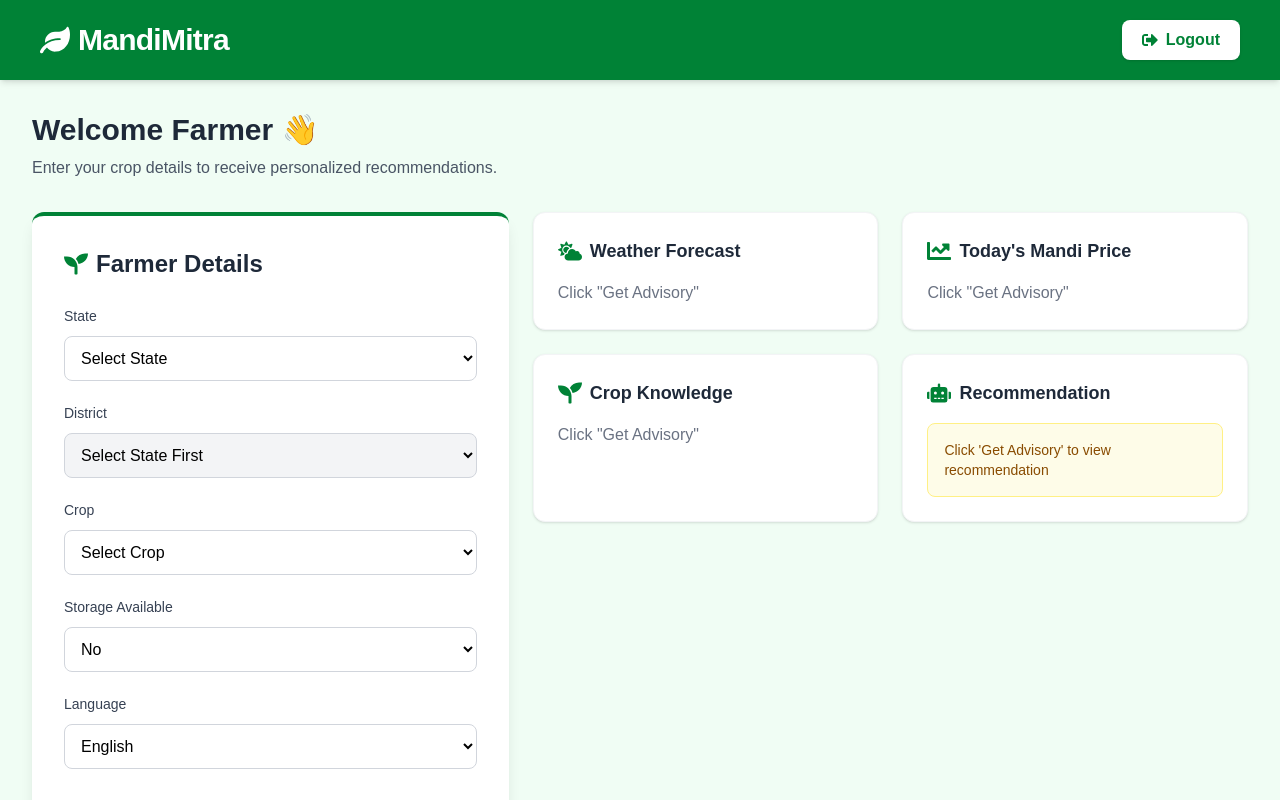
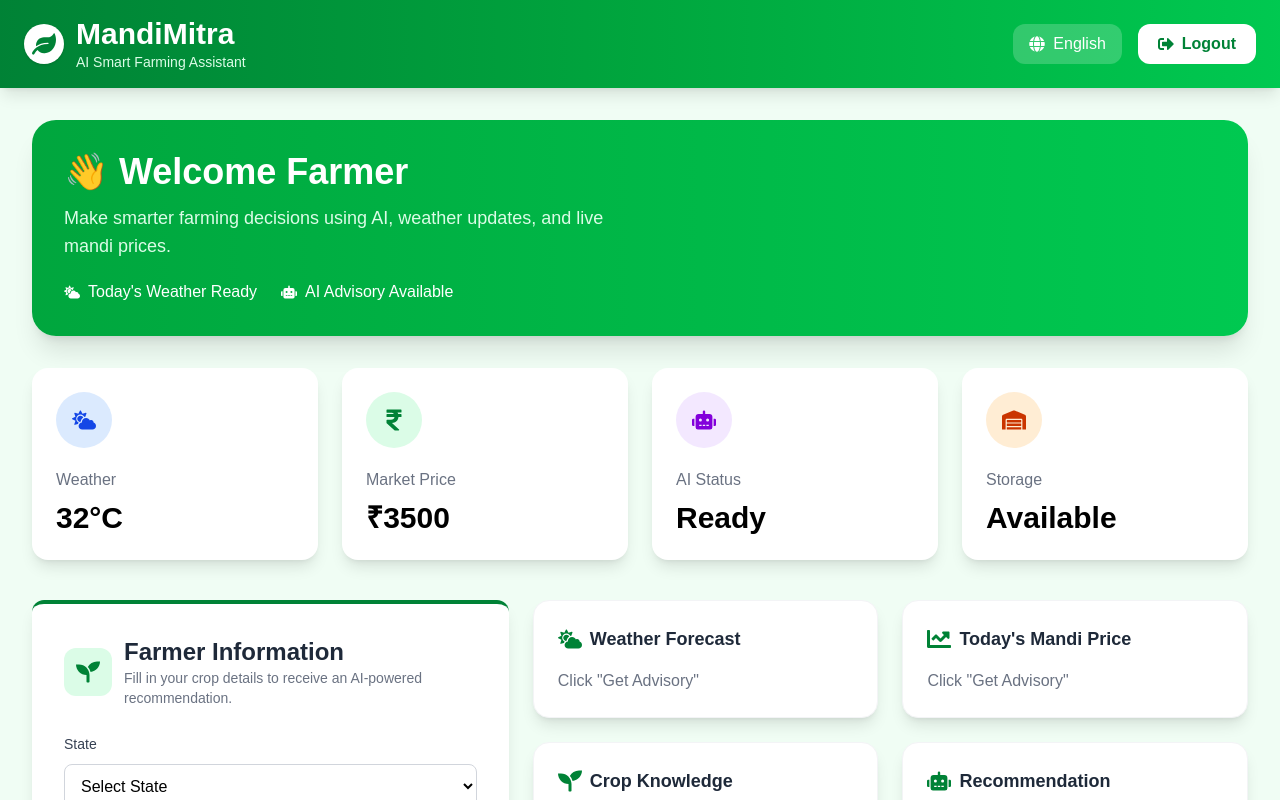
Before and after one commit to GeneralMK7/mandi-mitra, a React app in the folder frontend/: page /farmer in a window 1280 px wide. Shown: the top 800 px of the page. Built offline with nearby package versions, Linux system fonts and the light colour scheme; the HTML template or start-up script is replaced by a standard one.

Commit message:
UI changed

```diff
--- /dev/null
+++ b/frontend/src/components/Header.jsx
@@ -0,0 +1,42 @@
+import { FaLeaf, FaSignOutAlt, FaGlobe } from "react-icons/fa";
+
+export default function Header({ handleLogout }) {
+  return (
+    <header className="sticky top-0 z-50 bg-gradient-to-r from-green-700 via-green-600 to-green-500 shadow-lg">
+      <div className="max-w-7xl mx-auto flex items-center justify-between px-6 py-4">
+
+        <div className="flex items-center gap-3">
+          <div className="bg-white p-2 rounded-full shadow">
+            <FaLeaf className="text-green-700 text-2xl" />
+          </div>
+
+          <div>
+            <h1 className="text-3xl font-bold text-white">
+              MandiMitra
+            </h1>
+            <p className="text-green-100 text-sm">
+              AI Smart Farming Assistant
+            </p>
+          </div>
+        </div>
+
+        <div className="flex items-center gap-4">
+
+          <button className="flex items-center gap-2 bg-white/20 px-4 py-2 rounded-xl text-white hover:bg-white/30 transition">
+            <FaGlobe />
+            English
+          </button>
+
+          <button
+            onClick={handleLogout}
+            className="flex items-center gap-2 bg-white text-green-700 px-5 py-2 rounded-xl font-semibold hover:bg-green-100 transition"
+          >
+            <FaSignOutAlt />
+            Logout
+          </button>
+
+        </div>
+      </div>
+    </header>
+  );
+}
--- /dev/null
+++ b/frontend/src/components/Hero.jsx
@@ -0,0 +1,42 @@
+import { FaCloudSun, FaRobot } from "react-icons/fa";
+
+export default function Hero() {
+  return (
+    <div className="bg-gradient-to-r from-green-600 to-green-500 rounded-3xl p-8 shadow-xl text-white mb-8">
+
+      <div className="flex flex-col justify-center">
+
+        <div>
+
+          <h2 className="text-4xl font-bold mb-3">
+            👋 Welcome Farmer
+          </h2>
+
+          <p className="text-green-100 text-lg mb-5 max-w-xl">
+            Make smarter farming decisions using AI, weather updates,
+            and live mandi prices.
+          </p>
+
+          <div className="flex gap-6 flex-wrap">
+
+            <div className="flex items-center gap-2">
+              <FaCloudSun />
+              <span>Today's Weather Ready</span>
+            </div>
+
+            <div className="flex items-center gap-2">
+              <FaRobot />
+              <span>AI Advisory Available</span>
+            </div>
+
+          </div>
+
+        </div>
+
+
+
+      </div>
+
+    </div>
+  );
+}
--- /dev/null
+++ b/frontend/src/components/StatsCards.jsx
@@ -0,0 +1,60 @@
+import {
+  FaCloudSun,
+  FaRupeeSign,
+  FaRobot,
+  FaWarehouse,
+} from "react-icons/fa";
+
+export default function StatsCards() {
+  const cards = [
+    {
+      title: "Weather",
+      value: "32°C",
+      icon: <FaCloudSun />,
+      color: "bg-blue-100 text-blue-700",
+    },
+    {
+      title: "Market Price",
+      value: "₹3500",
+      icon: <FaRupeeSign />,
+      color: "bg-green-100 text-green-700",
+    },
+    {
+      title: "AI Status",
+      value: "Ready",
+      icon: <FaRobot />,
+      color: "bg-purple-100 text-purple-700",
+    },
+    {
+      title: "Storage",
+      value: "Available",
+      icon: <FaWarehouse />,
+      color: "bg-orange-100 text-orange-700",
+    },
+  ];
+
+  return (
+    <div className="grid grid-cols-1 md:grid-cols-2 xl:grid-cols-4 gap-6 mb-10">
+      {cards.map((card) => (
+        <div
+          key={card.title}
+          className="bg-white rounded-2xl shadow-lg p-6 hover:-translate-y-1 hover:shadow-2xl transition"
+        >
+          <div
+            className={`w-14 h-14 rounded-full flex items-center justify-center text-2xl ${card.color}`}
+          >
+            {card.icon}
+          </div>
+
+          <h3 className="mt-5 text-gray-500">
+            {card.title}
+          </h3>
+
+          <p className="text-3xl font-bold mt-2">
+            {card.value}
+          </p>
+        </div>
+      ))}
+    </div>
+  );
+}
--- a/frontend/src/pages/Farmer/FarmerDashboard.jsx
+++ b/frontend/src/pages/Farmer/FarmerDashboard.jsx
@@ -1,6 +1,9 @@
 import { useState } from "react";
 import { useNavigate } from "react-router-dom";
 import api from "../../services/api";
+import Header from "../../components/Header";
+import Hero from "../../components/Hero";
+import StatsCards from "../../components/StatsCards";
 import {
   FaLeaf,
   FaCloudSun,
@@ -116,45 +119,34 @@ function FarmerDashboard() {
 
   return (
     <div className="min-h-screen bg-green-50">
-      {/* Header */}
-      <div className="bg-green-700 text-white px-6 md:px-10 py-5 flex justify-between items-center shadow-md sticky top-0 z-10">
-        <div className="flex items-center gap-2">
-          <FaLeaf className="text-2xl md:text-3xl" />
-          <h1 className="text-2xl md:text-3xl font-bold tracking-tight">
-            MandiMitra
-          </h1>
-        </div>
-
-        <button
-          onClick={handleLogout}
-          className="flex items-center gap-2 bg-white text-green-700 px-5 py-2 rounded-lg font-semibold hover:bg-green-100 transition duration-200 shadow"
-        >
-          <FaSignOutAlt />
-          <span>Logout</span>
-        </button>
-
-      </div>
+      <Header handleLogout={handleLogout} />
 
       <div className="max-w-7xl mx-auto p-6 md:p-8">
-        {/* Welcome */}
-        <div className="mb-8">
-          <h2 className="text-2xl md:text-3xl font-bold text-gray-800">
-            Welcome Farmer 👋
-          </h2>
-          <p className="text-gray-600 mt-2">
-            Enter your crop details to receive personalized recommendations.
-          </p>
-        </div>
+        <Hero />
+        <StatsCards />
 
         {/* Main Layout */}
         <div className="flex flex-col lg:flex-row gap-6">
           {/* Left: Farmer Details (40%) */}
           <div className="lg:w-2/5 w-full">
             <div className="bg-white rounded-xl shadow-lg p-6 md:p-8 border-t-4 border-green-700 sticky top-24">
-              <h3 className="text-xl md:text-2xl font-semibold mb-6 text-gray-800 flex items-center gap-2">
-                <FaSeedling className="text-green-700" />
-                Farmer Details
-              </h3>
+              <div className="mb-6">
+                <div className="flex items-center gap-3">
+                  <div className="bg-green-100 p-3 rounded-xl">
+                    <FaSeedling className="text-green-700 text-2xl" />
+                  </div>
+
+                  <div>
+                    <h3 className="text-2xl font-bold text-gray-800">
+                      Farmer Information
+                    </h3>
+
+                    <p className="text-gray-500 text-sm">
+                      Fill in your crop details to receive an AI-powered recommendation.
+                    </p>
+                  </div>
+                </div>
+              </div>
 
               <div className="flex flex-col gap-5">
                 {/* State */}
@@ -267,9 +259,9 @@ function FarmerDashboard() {
 
           {/* Right: Result Cards (60%) */}
           <div className="lg:w-3/5 w-full">
-            <div className="grid sm:grid-cols-2 gap-6">
+            <div className="grid grid-cols-1 md:grid-cols-2 gap-6">
               {/* Weather Card */}
-              <div className="bg-white rounded-xl shadow p-6 hover:shadow-lg transition-shadow duration-200 border border-gray-100">
+              <div className="bg-white rounded-2xl shadow-lg p-6 border border-gray-100 hover:-translate-y-2 hover:shadow-2xl transition-all duration-300">
                 <div className="flex items-center gap-2 mb-4">
                   <FaCloudSun className="text-2xl text-green-700" />
                   <h3 className="text-lg font-bold text-gray-800">
@@ -300,7 +292,7 @@ function FarmerDashboard() {
               </div>
 
               {/* Mandi Price Card */}
-              <div className="bg-white rounded-xl shadow p-6 hover:shadow-lg transition-shadow duration-200 border border-gray-100">
+              <div className="bg-white rounded-2xl shadow-lg p-6 border border-gray-100 hover:-translate-y-2 hover:shadow-2xl transition-all duration-300">
                 <div className="flex items-center gap-2 mb-4">
                   <FaChartLine className="text-2xl text-green-700" />
                   <h3 className="text-lg font-bold text-gray-800">
@@ -331,7 +323,7 @@ function FarmerDashboard() {
               </div>
 
               {/* Crop Knowledge Card */}
-              <div className="bg-white rounded-xl shadow p-6 hover:shadow-lg transition-shadow duration-200 border border-gray-100">
+              <div className="bg-white rounded-2xl shadow-lg p-6 border border-gray-100 hover:-translate-y-2 hover:shadow-2xl transition-all duration-300">
                 <div className="flex items-center gap-2 mb-4">
                   <FaSeedling className="text-2xl text-green-700" />
                   <h3 className="text-lg font-bold text-gray-800">
@@ -362,7 +354,7 @@ function FarmerDashboard() {
               </div>
 
               {/* AI Recommendation Card */}
-              <div className="bg-white rounded-xl shadow p-6 hover:shadow-lg transition-shadow duration-200 border border-gray-100">
+              <div className="bg-white rounded-2xl shadow-lg p-6 border border-gray-100 hover:-translate-y-2 hover:shadow-2xl transition-all duration-300">
                 <div className="flex items-center gap-2 mb-4">
                   <FaRobot className="text-2xl text-green-700" />
                   <h3 className="text-lg font-bold text-gray-800">
```
Also changed, not shown: frontend/src/components/AdvisoryCard.jsx (added), frontend/src/components/CropCard.jsx (added), frontend/src/components/FarmerForm.jsx (added), frontend/src/components/FloatingButtons.jsx (added), frontend/src/components/Footer.jsx (added), frontend/src/components/MarketCard.jsx (added), frontend/src/components/TrendChart.jsx (added), frontend/src/components/WeatherCard.jsx (added).
